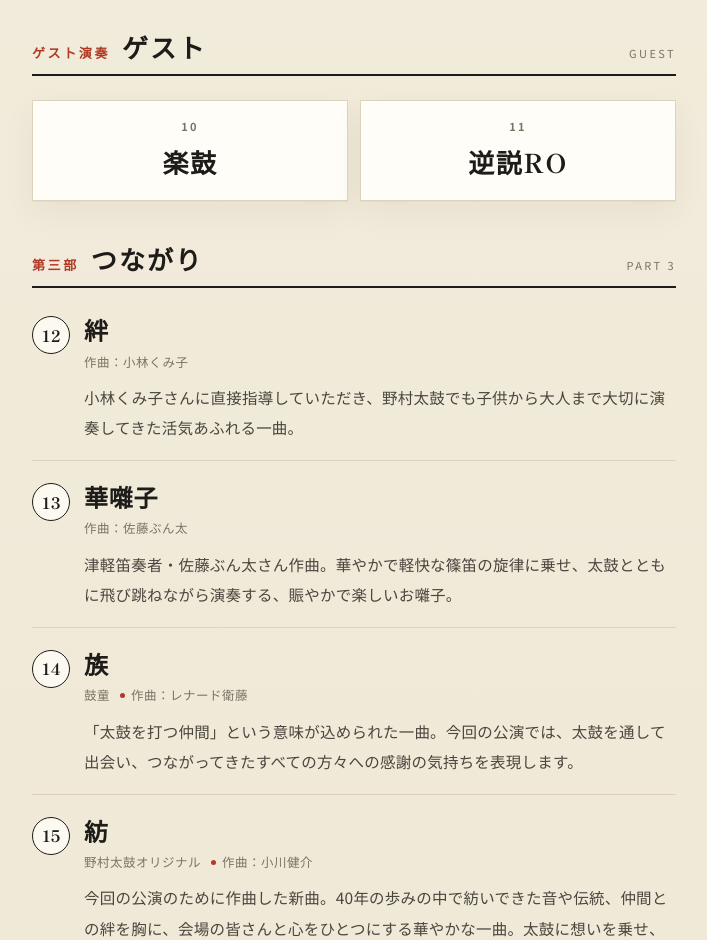
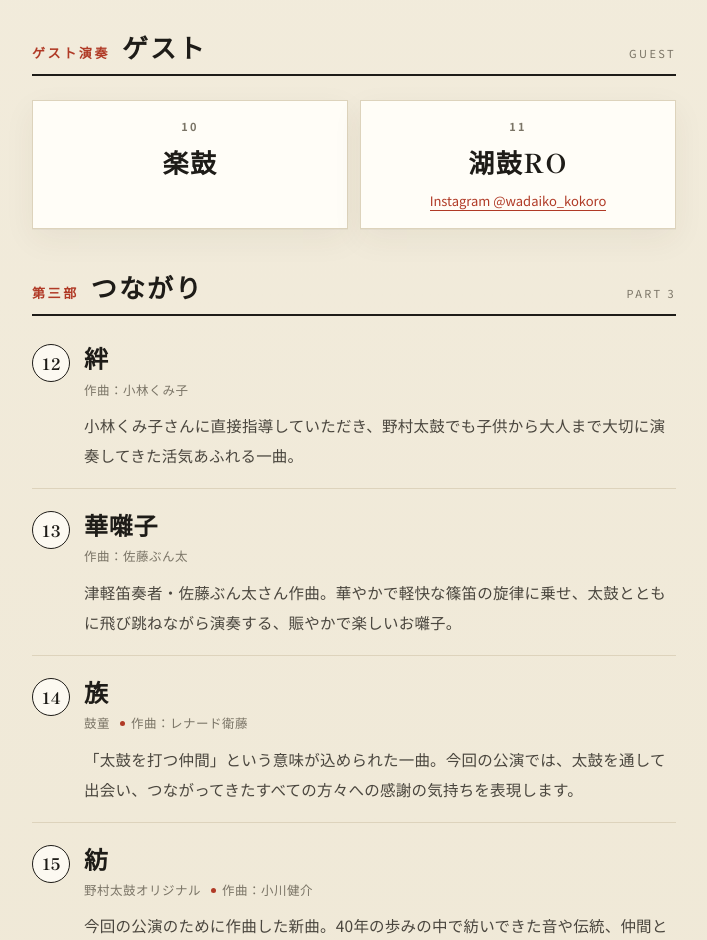
Before and after one commit to e1900031/e1900031.github.io, a plain HTML site: page index.html in a window 1280 px wide. Shown: the part 2858-3798 px from the top of the page, without its empty margins (286-993 px from the left). Drawn offline with Linux system fonts and the light colour scheme.

Commit message:
ゲスト名を湖鼓ROに修正しInstagramリンクを追加

```diff
--- a/index.html
+++ b/index.html
@@ -130,6 +130,8 @@
   }
   .guest .gnum{font-size:11px;letter-spacing:.2em;color:var(--muted);font-weight:700}
   .guest .gname{font-family:"Shippori Mincho",serif;font-size:26px;font-weight:700;margin-top:4px;letter-spacing:.06em}
+  .guest .glink{margin-top:6px;font-size:13px}
+  .guest .glink a{color:var(--accent);text-decoration:none;border-bottom:1px solid var(--accent)}
   /* finale */
   .divider{display:flex;align-items:center;gap:14px;padding:26px 0 0;color:var(--muted)}
   .divider::before,.divider::after{content:"";height:1px;background:var(--line2);flex:1}
@@ -275,7 +277,7 @@
     <div class="sec-head"><span class="no">ゲスト演奏</span><h2>ゲスト</h2><span class="en">GUEST</span></div>
     <div class="guest-list">
       <div class="guest"><div class="gnum">10</div><div class="gname">楽鼓</div></div>
-      <div class="guest"><div class="gnum">11</div><div class="gname">逆説RO</div></div>
+      <div class="guest"><div class="gnum">11</div><div class="gname">湖鼓RO</div><div class="glink"><a href="https://www.instagram.com/wadaiko_kokoro" target="_blank" rel="noopener">Instagram @wadaiko_kokoro</a></div></div>
     </div>
   </section>
 
```
